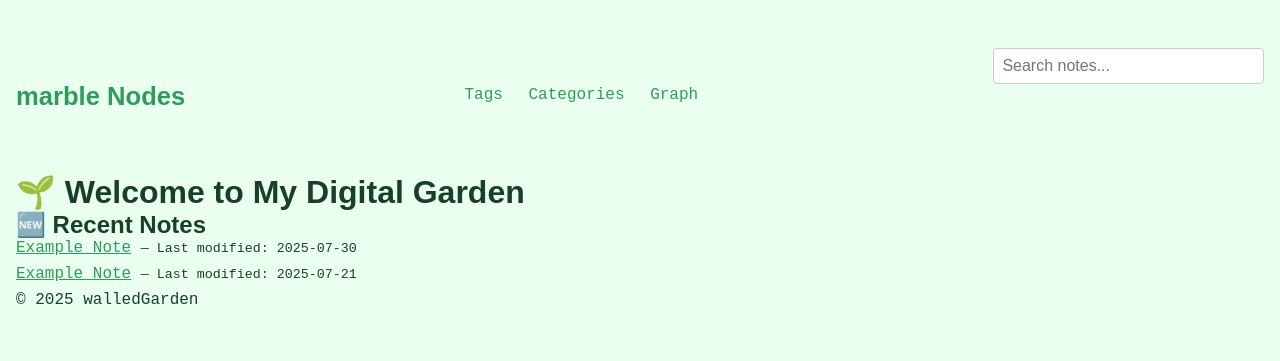
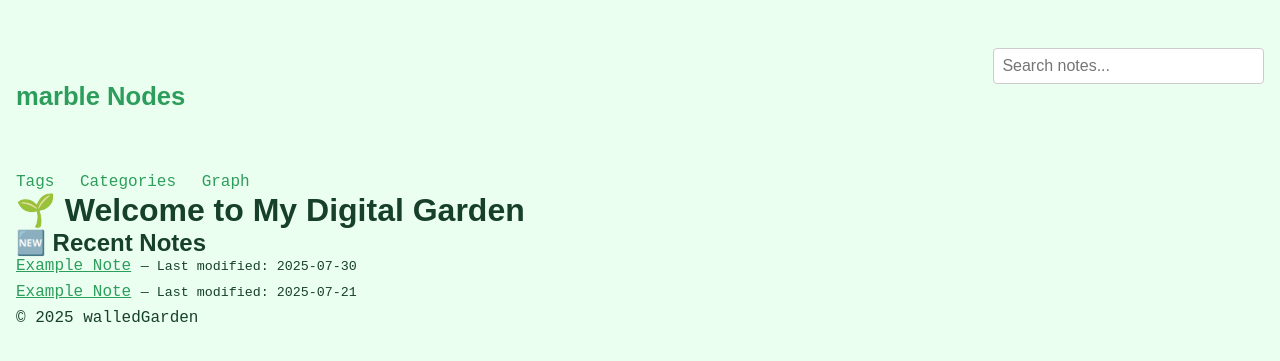
Before and after one commit to dduyg/5566677, a Jekyll site: the page built from index.md, in a window 1280 px wide. Shown: the top 361 px of the page. Built offline with Jekyll 4.4.1, drawn with Linux system fonts in a browser that asks for light colours; some web fonts are replaced; comment, search, counter and statistics services are not loaded.

Commit message:
Update default.html

```diff
--- a/_layouts/default.html
+++ b/_layouts/default.html
@@ -11,18 +11,19 @@
 <body>
   <header>
     <h1><a href="{{ '/' | relative_url }}">{{ site.title }}</a></h1>
-    <nav>
-      <a href="{{ '/tags/' | relative_url }}">Tags</a>
-      <a href="{{ '/categories/' | relative_url }}">Categories</a>
-      <a href="{{ '/graph/' | relative_url }}">Graph</a>
-    </nav>
-    <div class="header-right">
+    <div>
       <input type="text" id="search-box" placeholder="Search notes..." />
       <button id="theme-toggle"></button>
     </div>
   </header>
 
   <main>
+    <nav>
+      <a href="{{ '/tags/' | relative_url }}">Tags</a>
+      <a href="{{ '/categories/' | relative_url }}">Categories</a>
+      <a href="{{ '/graph/' | relative_url }}">Graph</a>
+    </nav>
+
     {{ content }}
   </main>
 
```
